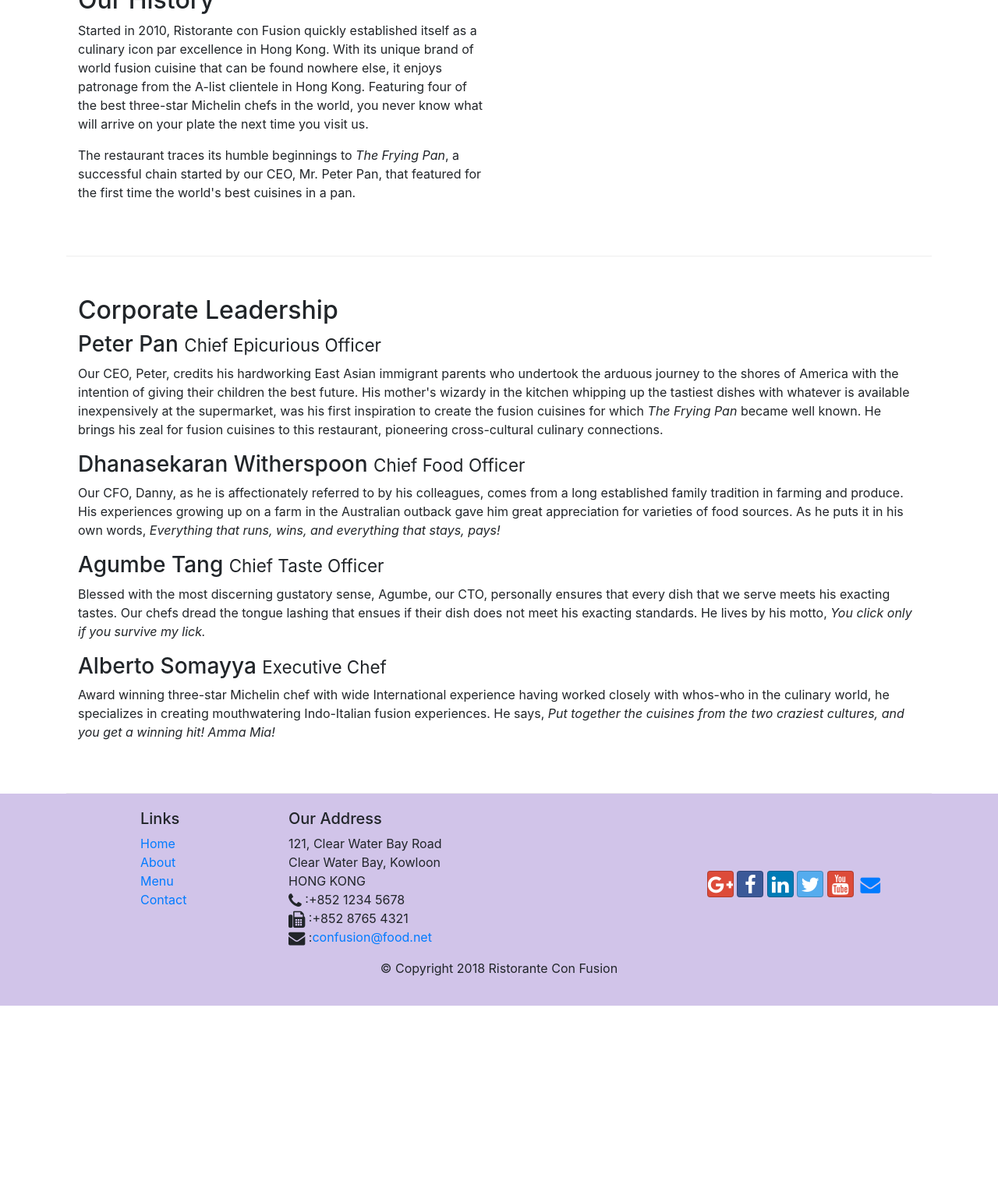
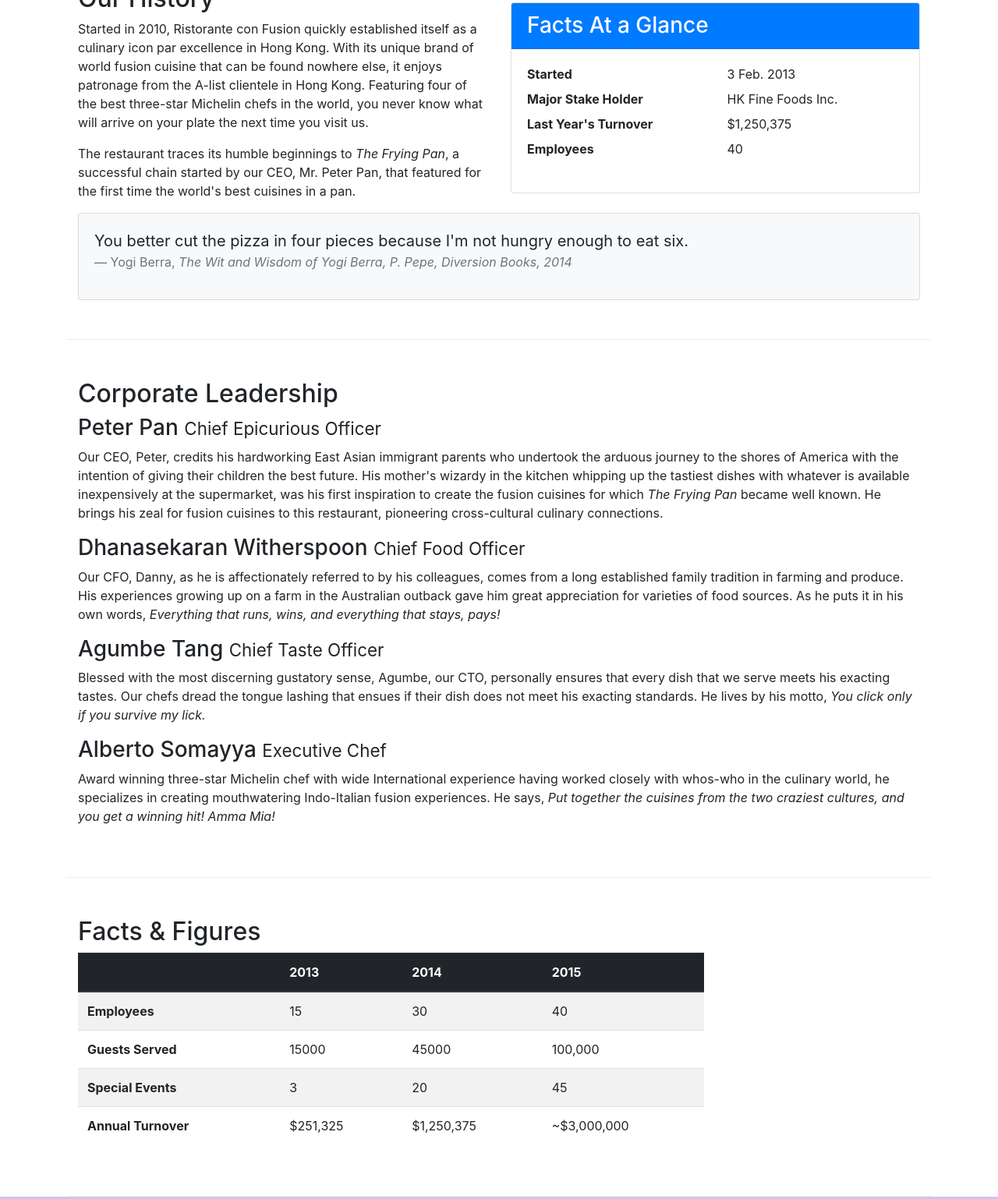
Before and after one commit to shubham-1903/bootstrap-4, a website: page aboutus.html in a window 1280 px wide. Shown: the part 536-2074 px from the top of the page at 78% size. Before the commit the page ends 1826 px from the top, so only its background shows below. Drawn offline with nearby package versions, Linux system fonts and the light colour scheme.

Commit message:
tables and cards added in aboutus.html

```diff
--- a/aboutus.html
+++ b/aboutus.html
@@ -98,7 +98,35 @@
 						cuisines in a pan.
 					</p>
 				</div>
-				<div class="col-12 col-sm"></div>
+				<div class="col-12 col-sm">
+					<div class="card">
+						<h3 class="card-header bg-primary text-white">Facts At a Glance</h3>
+						<div class="card-body">
+							<dl class="row">
+								<dt class="col-6">Started</dt>
+								<dd class="col-6">3 Feb. 2013</dd>
+								<dt class="col-6">Major Stake Holder</dt>
+								<dd class="col-6">HK Fine Foods Inc.</dd>
+								<dt class="col-6">Last Year's Turnover</dt>
+								<dd class="col-6">$1,250,375</dd>
+								<dt class="col-6">Employees</dt>
+								<dd class="col-6">40</dd>
+							</dl>
+						</div>
+					</div>
+				</div>
+				<div class="col-12">
+					<div class="card card-body bg-light">
+						<blockquote class="blockquote">
+							<p class="mb-0">You better cut the pizza in four pieces because
+								I'm not hungry enough to eat six.</p>
+							<footer class="blockquote-footer">Yogi Berra,
+								<cite title="Source Title">The Wit and Wisdom of Yogi Berra,
+								P. Pepe, Diversion Books, 2014</cite>
+							</footer>
+						</blockquote>
+					</div>
+				</div>
 			</div>
 
 			<div class="row row-content align-items-center">
@@ -146,6 +174,52 @@
 							get a winning hit! Amma Mia!</em
 						>
 					</p>
+				</div>
+			</div>
+			<div class="row row-content">
+				<div class="col-12 col-sm-9">
+					<h2>Facts &amp; Figures</h2>
+					<div class="table-responsive">
+						<table class="table table-striped">
+							<thead class="thead-dark">
+								<tr>
+									<th>&nbsp;</th>
+									<th>2013</th>
+									<th>2014</th>
+									<th>2015</th>
+								</tr>
+							</thead>
+							<tbody>
+								<tr>
+									<th>Employees</th>
+									<td>15</td>
+									<td>30</td>
+									<td>40</td>
+								</tr>
+								<tr>
+									<th>Guests Served</th>
+									<td>15000</td>
+									<td>45000</td>
+									<td>100,000</td>
+								</tr>
+								<tr>
+									<th>Special Events</th>
+									<td>3</td>
+									<td>20</td>
+									<td>45</td>
+								</tr>
+								<tr>
+									<th>Annual Turnover</th>
+									<td>$251,325</td>
+									<td>$1,250,375</td>
+									<td>~$3,000,000</td>
+								</tr>
+							</tbody>
+						</table>
+					</div>
+				</div>
+				<div class="col-12 col-sm-3">
+
 				</div>
 			</div>
 		</div>
```
